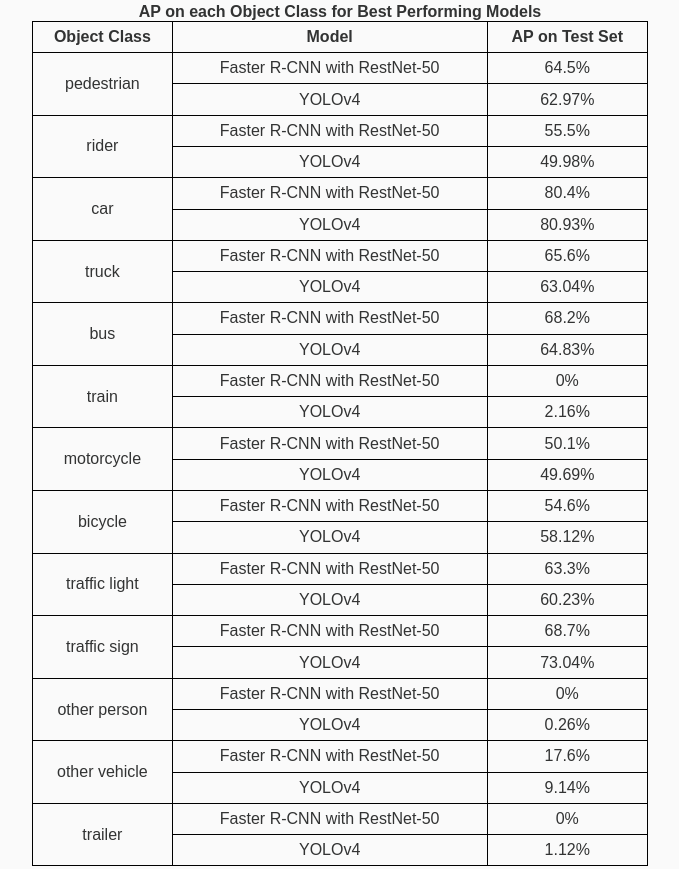
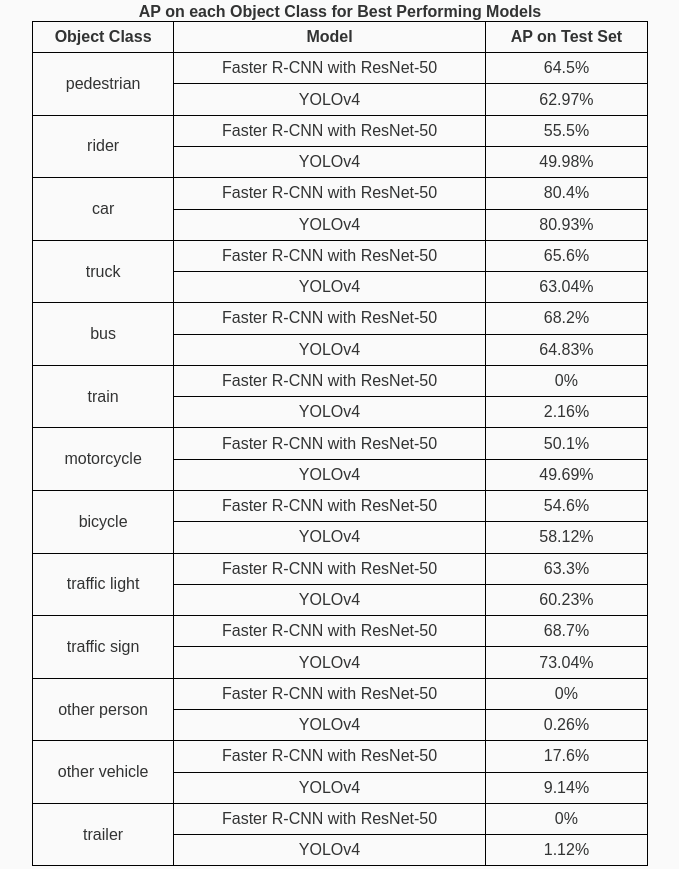
Before and after one commit to ericae9/ObjectDetectionAutonomousVehicles, a plain HTML site: page results.html in a window 1280 px wide. Shown: the part 1402-2271 px from the top of the page, without its empty margins (436-1115 px from the left). Drawn offline with Linux system fonts and the light colour scheme.

Commit message:
fixed resnet name on results page

```diff
--- a/results.html
+++ b/results.html
@@ -175,7 +175,7 @@
 					</tr>
 					<tr>
 						<td rowspan="2">pedestrian</td>
-						<td>Faster R-CNN with RestNet-50</td>
+						<td>Faster R-CNN with ResNet-50</td>
 						<td>64.5%</td>
 					</tr>
 					<tr>
@@ -184,7 +184,7 @@
 					</tr>
 					<tr>
 						<td rowspan="2">rider</td>
-						<td>Faster R-CNN with RestNet-50</td>
+						<td>Faster R-CNN with ResNet-50</td>
 						<td>55.5%</td>
 					</tr>
 					<tr>
@@ -193,7 +193,7 @@
 					</tr>
 					<tr>
 						<td rowspan="2">car</td>
-						<td>Faster R-CNN with RestNet-50</td>
+						<td>Faster R-CNN with ResNet-50</td>
 						<td>80.4%</td>
 					</tr>
 					<tr>
@@ -202,7 +202,7 @@
 					</tr>
 					<tr>
 						<td rowspan="2">truck</td>
-						<td>Faster R-CNN with RestNet-50</td>
+						<td>Faster R-CNN with ResNet-50</td>
 						<td>65.6%</td>
 					</tr>
 					<tr>
@@ -211,7 +211,7 @@
 					</tr>
 					<tr>
 						<td rowspan="2">bus</td>
-						<td>Faster R-CNN with RestNet-50</td>
+						<td>Faster R-CNN with ResNet-50</td>
 						<td>68.2%</td>
 					</tr>
 					<tr>
@@ -220,7 +220,7 @@
 					</tr>
 					<tr>
 						<td rowspan="2">train</td>
-						<td>Faster R-CNN with RestNet-50</td>
+						<td>Faster R-CNN with ResNet-50</td>
 						<td>0%</td>
 					</tr>
 					<tr>
@@ -229,7 +229,7 @@
 					</tr>
 					<tr>
 						<td rowspan="2">motorcycle</td>
-						<td>Faster R-CNN with RestNet-50</td>
+						<td>Faster R-CNN with ResNet-50</td>
 						<td>50.1%</td>
 					</tr>
 					<tr>
@@ -238,7 +238,7 @@
 					</tr>
 					<tr>
 						<td rowspan="2">bicycle</td>
-						<td>Faster R-CNN with RestNet-50</td>
+						<td>Faster R-CNN with ResNet-50</td>
 						<td>54.6%</td>
 					</tr>
 					<tr>
@@ -247,7 +247,7 @@
 					</tr>
 					<tr>
 						<td rowspan="2">traffic light</td>
-						<td>Faster R-CNN with RestNet-50</td>
+						<td>Faster R-CNN with ResNet-50</td>
 						<td>63.3%</td>
 					</tr>
 					<tr>
@@ -256,7 +256,7 @@
 					</tr>
 					<tr>
 						<td rowspan="2">traffic sign</td>
-						<td>Faster R-CNN with RestNet-50</td>
+						<td>Faster R-CNN with ResNet-50</td>
 						<td>68.7%</td>
 					</tr>
 					<tr>
@@ -265,7 +265,7 @@
 					</tr>
 					<tr>
 						<td rowspan="2">other person</td>
-						<td>Faster R-CNN with RestNet-50</td>
+						<td>Faster R-CNN with ResNet-50</td>
 						<td>0%</td>
 					</tr>
 					<tr>
@@ -274,7 +274,7 @@
 					</tr>
 					<tr>
 						<td rowspan="2">other vehicle</td>
-						<td>Faster R-CNN with RestNet-50</td>
+						<td>Faster R-CNN with ResNet-50</td>
 						<td>17.6%</td>
 					</tr>
 					<tr>
@@ -283,7 +283,7 @@
 					</tr>
 					<tr>
 						<td rowspan="2">trailer</td>
-						<td>Faster R-CNN with RestNet-50</td>
+						<td>Faster R-CNN with ResNet-50</td>
 						<td>0%</td>
 					</tr>
 					<tr>
```
